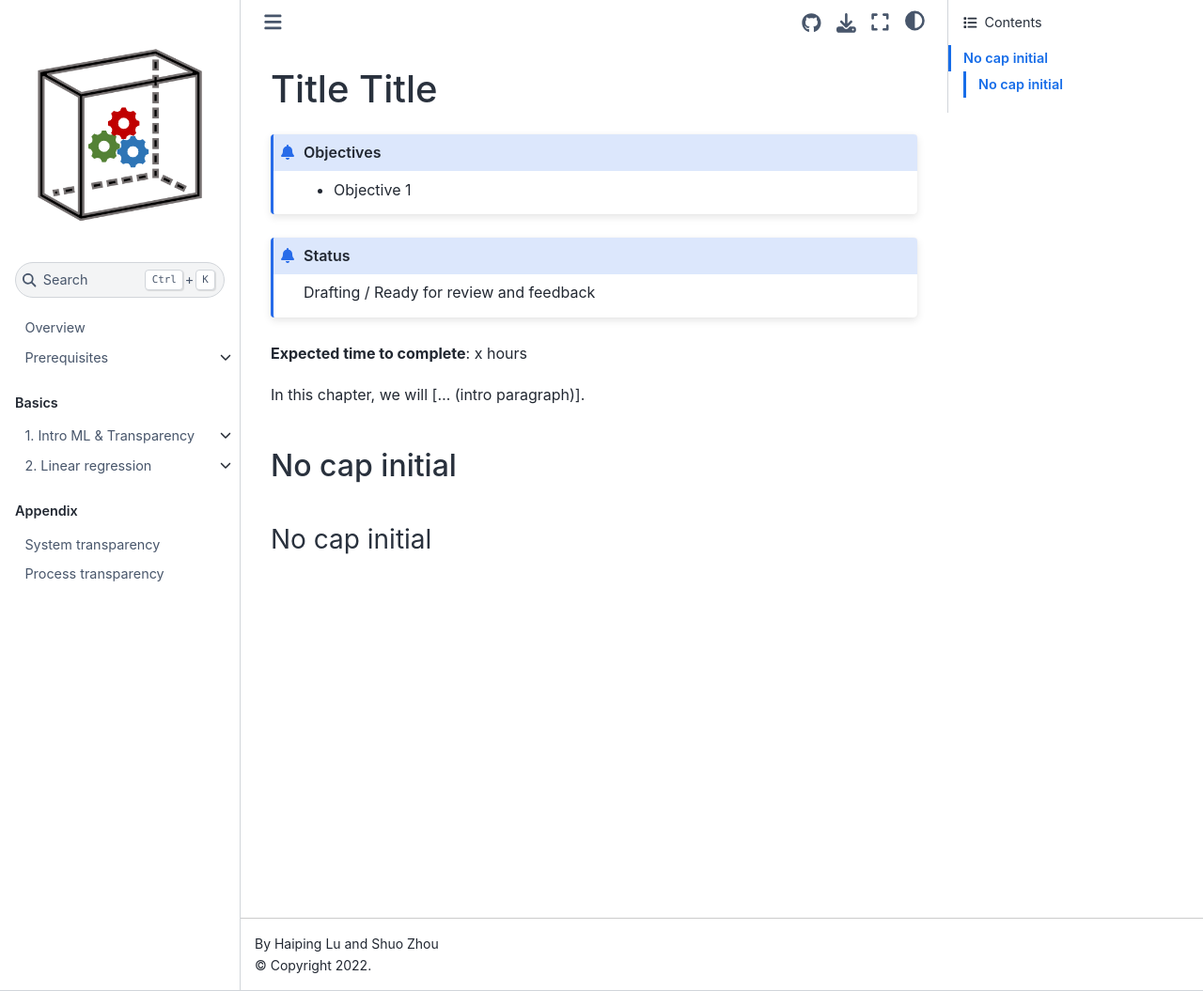
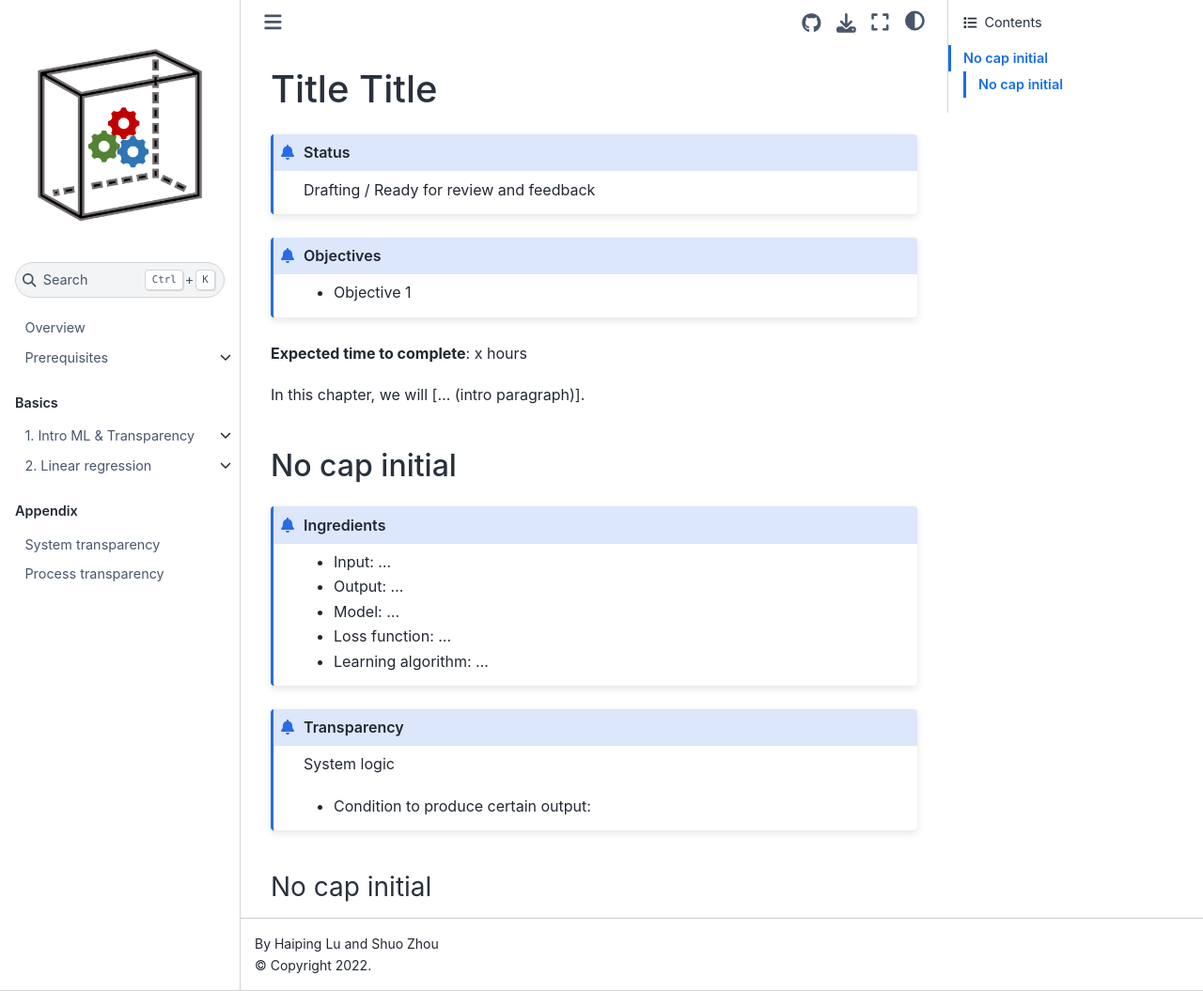
Before and after one commit to pykale/transparentML, a Jupyter Book: the page built from content/0x-template/overview.md, in a window 1280 px wide and 1055 px high. Shown: the whole window at 94% size. Built offline with Jupyter Book 1.0.4 settings and Sphinx 7.4.7 and the Sphinx Book theme 1.1.4, drawn with Linux system fonts in a browser that asks for light colours.

Commit message:
reorg and update template & minor fixes

````diff
--- a/content/0x-template/overview.md
+++ b/content/0x-template/overview.md
@@ -4,12 +4,12 @@
 <!-- We use **UK** English spelling. -->
 <!-- File names should be all lowercase, with words separated by hyphens (-), and no spaces.  Each chapter must include an "overview.md" and "quiz-sum-ref.md"-->
 
+```{admonition} Status
+Drafting / Ready for review and feedback
+```
+
 ```{admonition} Objectives
 - Objective 1
-```
-
-```{admonition} Status
-Drafting / Ready for review and feedback
 ```
 
 **Expected time to complete**: x hours
@@ -18,4 +18,19 @@ In this chapter, we will [... (intro paragraph)].
 
 ## No cap initial
 
+```{admonition} Ingredients
+- Input: ...
+- Output: ...
+- Model: ...
+- Loss function: ...
+- Learning algorithm: ...
+```
+
+```{admonition} Transparency
+System logic
+- Condition to produce certain output:
+```
+<!-- - What input to produce certain output:
+- How to produce certain output: -->
+
 ### No cap initial
````
Also changed, not shown: content/01-intro/overview.md (+3 -5 lines), content/index.md (+1 -1 lines), content/01-intro/knn.ipynb.
